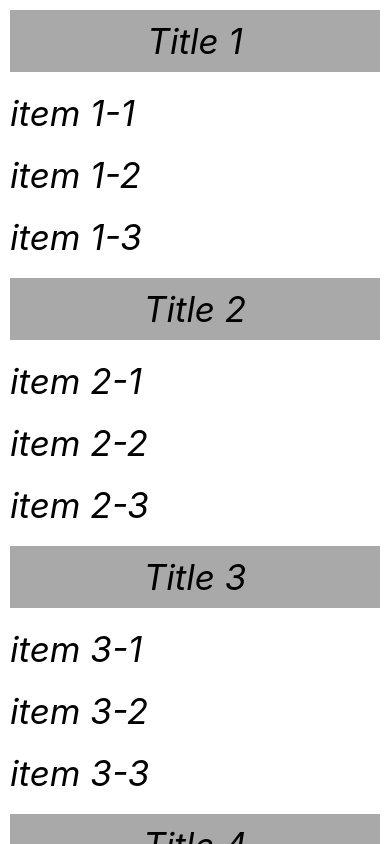
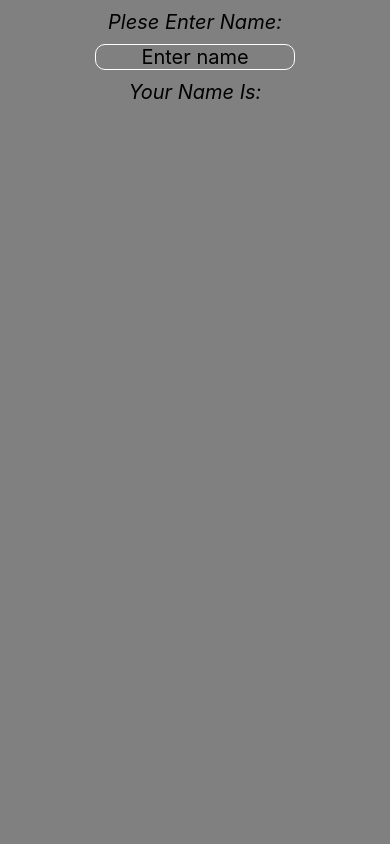
Before and after one commit to Ravibkn/react_project, a React Native app: screen / in a window 390 px wide. Built offline with nearby package versions, Linux system fonts and the light colour scheme.

Commit message:
textinpu

```diff
--- a/App.js
+++ b/App.js
@@ -1,116 +1,36 @@
 import React, { useState } from "react";
-import { View, Text, StyleSheet, ScrollView, RefreshControl, FlatList, SectionList } from 'react-native'
+import { View, Text, StyleSheet, ScrollView, RefreshControl, FlatList, SectionList, TextInput } from 'react-native'
 
 const App = () => {
-
-  const [items, setItems] = useState([
-    { name: 'item 1' },
-    { name: 'item 2' },
-    { name: 'item 3' },
-    { name: 'item 4' },
-    { name: 'item 5' },
-    { name: 'item 6' },
-    { name: 'item 7' },
-    { name: 'item 8' },
-    { name: 'item 9' },
-    { name: 'item 10' },
-    { name: 'item 11' },
-    { name: 'item 12' },
-
-  ]);
-  const DATA = [
-    {
-      title: 'Title 1',
-      data: ['item 1-1', 'item 1-2', 'item 1-3'],
-    },
-    {
-      title: 'Title 2',
-      data: ['item 2-1', 'item 2-2', 'item 2-3'],
-    }, {
-      title: 'Title 3',
-      data: ['item 3-1', 'item 3-2', 'item 3-3'],
-    }, {
-      title: 'Title 4',
-      data: ['item 4-1', 'item 4-2', 'item 4-3'],
-    }
-  ]
-
-  const [Refreshing, setRefreshing] = useState(false)
-  const onRefresh = () => {
-    setItems([...items, { name: 'item 69' }])
-    setRefreshing(false)
-  }
-
-
+  const [name, setName] = useState('')
   return (
-
-    <SectionList
-    sections={DATA}
-    keyExtractor={(item, index) => index.toString()}
-    renderItem={({item}) =>(
-
-       <Text style={styles.text}>{item}</Text>
-
-           )
-    }
-    renderSectionHeader={({section}) =>(
-      <View style={styles.item}>
-       <Text style={styles.text}>{section.title}</Text>
-           </View>
-    )}
-    />
-
-    //   <FlatList
-
-    //   keyExtractor={(item, index) => index.toString()}
-    //   data={items}
-    //   renderItem={({item}) =>(
-    //     <View style={styles.item}>
-    //    <Text style={styles.text}>{item.name}</Text>
-    //       </View>
-    //   )}
-    //   refreshControl={
-    //         <RefreshControl
-    //           refreshing={Refreshing}
-    //           onRefresh={onRefresh} />
-
-    //       }
-    //  />
-
-    // <FlatList
-    //   keyExtractor={(item, index) => index.toString()}
-    //   data={Items}
-    //   renderItem={({ item }) => (
-    //     <View style={styles.item}>
-    //       <Text style={styles.text}>{item.name}</Text>
-    //     </View>
-    //   )}/>
-
-    // <ScrollView style={styles.body}
-    //   refreshControl={
-    //     <RefreshControl
-    //       refreshing={Refreshing}
-    //       onRefresh={onRefresh} />
-
-    //   }>
-    //   {
-    //     items.map((i) => {
-    //       return (
-    //         <View style={styles.item} key={i.key}>
-    //           <Text style={styles.text}>{i.item}</Text>
-    //         </View>
-    //       )
-    //     })
-    //   }
-
-
-    // </ScrollView>
+    <View style={styles.body}>
+      <Text style={styles.text}>Plese Enter Name:</Text>
+      <TextInput style={styles.input}
+        placeholder='Enter name'
+        onChangeText={(value) => setName(value)}
+        keyboardType='numbers-and-punctuation'
+        secureTextEntry
+        >
+      </TextInput>
+      <Text style={styles.text}>Your Name Is:{name}
+      </Text>
+    </View>
   )
 }
 const styles = StyleSheet.create({
   body: {
     backgroundColor: 'gray',
     flex: 1,
+    alignItems: 'center',
+  },
+  input: {
+    borderWidth: 1,
+    width: 200,
+    borderColor: 'white',
+    borderRadius: 10,
+    textAlign: 'center',
+    fontSize: 20,
   },
   item: {
     margin: 10,
@@ -119,8 +39,9 @@ const styles = StyleSheet.create({
     justifyContent: 'center',
   },
   text: {
-    fontSize: 35,
+    fontSize: 20,
     fontStyle: 'italic',
+    alignItems: 'center',
     color: '#000',
     margin: 10,
   }
```
